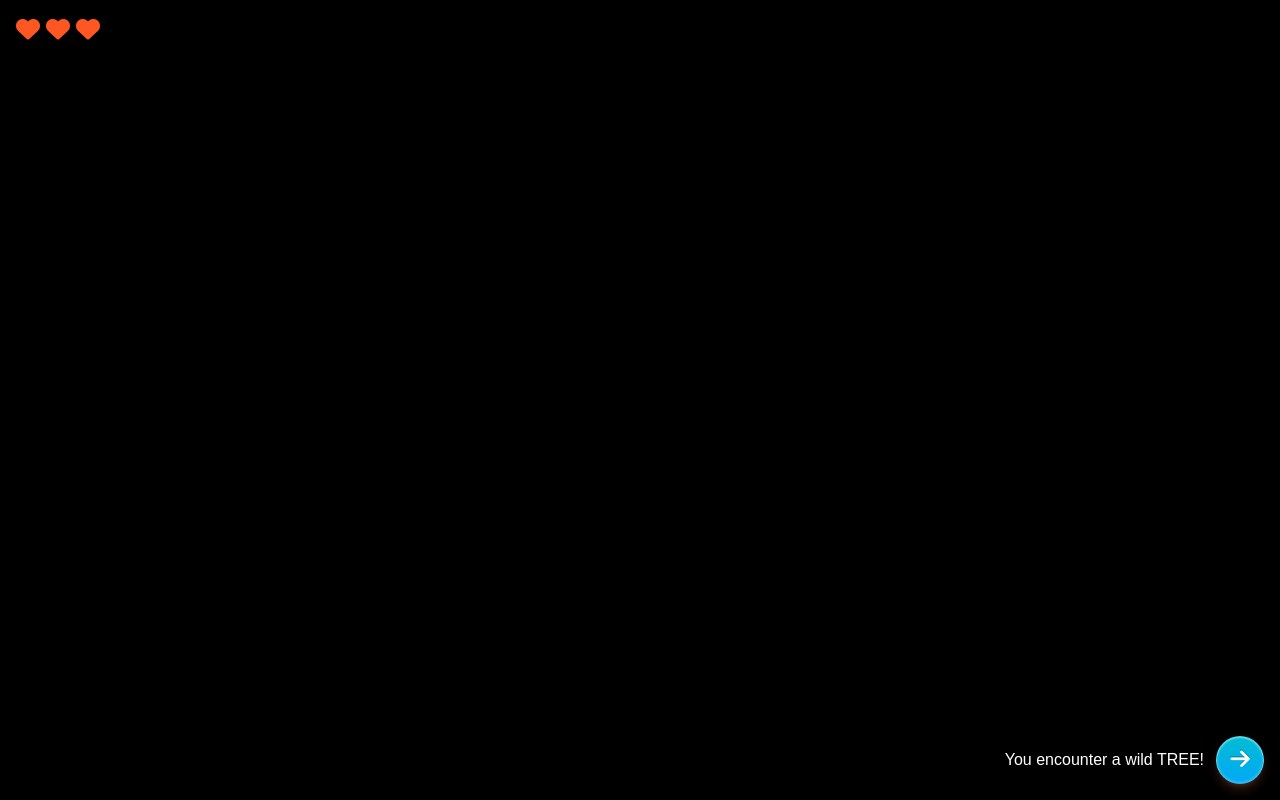
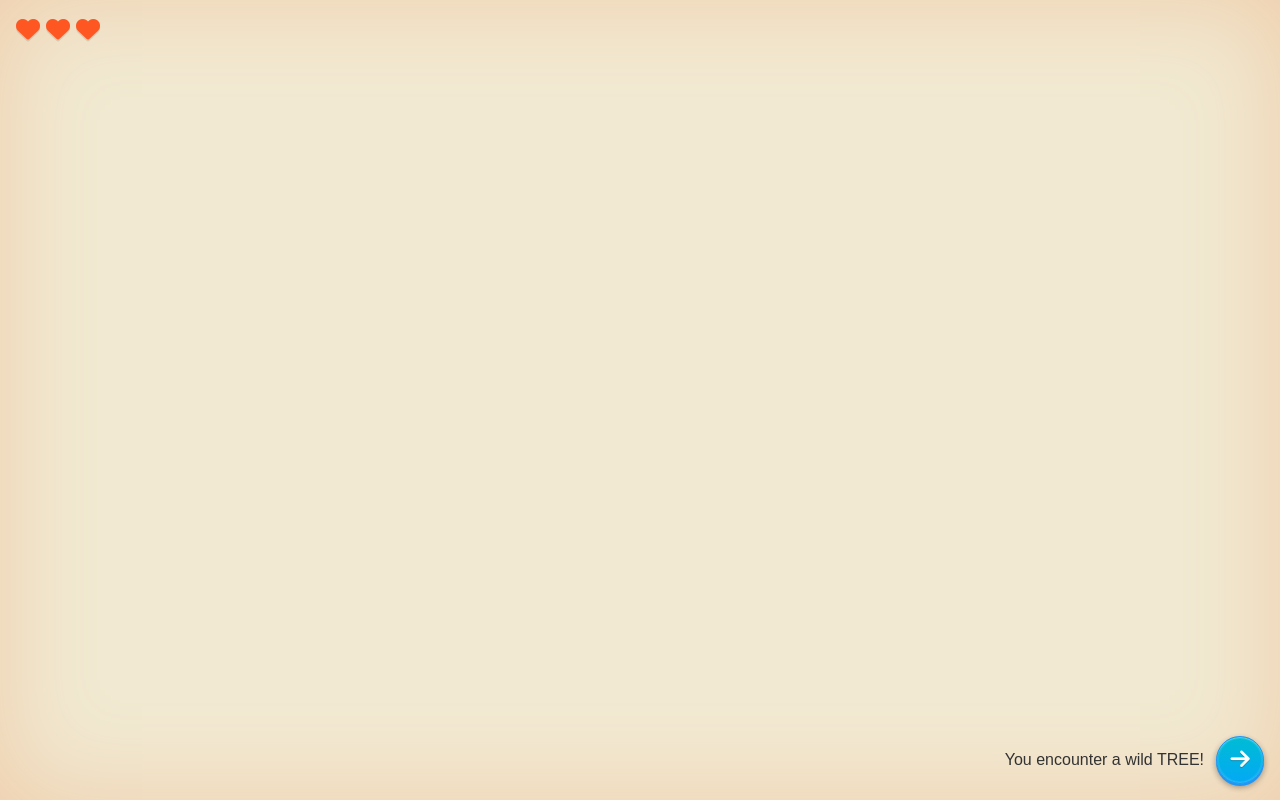
Before and after one commit to AlexjFore/galaborel.github.io, a website: page index.html in a window 1280 px wide. Drawn offline with nearby package versions, Linux system fonts and the light colour scheme.

Commit message:
make things pretty (#5)
* make things pretty

* don't suck

```diff
--- a/css/main.css
+++ b/css/main.css
@@ -19,8 +19,9 @@
 
 body,
 html {
-    background-color: #000;
-    color: #fff;
+    background-color: #f1e9d2;
+    box-shadow: inset 0 0 100px #efcdaa;
+    color: #333;
     display: flex;
     flex-direction: column;
     font: 16px sans-serif;
@@ -43,27 +44,39 @@ footer {
 
 button {
     background-image: linear-gradient(to bottom, #00bcd4, #03a9f4);
-    border: none;
+    border: 1px solid #2196f3;
     border-radius: 50%;
     box-shadow:
-        inset 0 0 0 3px rgba(255, 255, 255, 0.07),
-        inset 0 1px 0 1px rgba(255, 255, 255, 0.3),
-        inset 0 -1px 0 1px rgba(255, 255, 255, 0.1),
-        0 8px 10px 1px rgba(137, 77, 49, 0.14),
-        0 3px 14px 2px rgba(137, 77, 49, 0.12),
-        0 5px 5px -3px rgba(137, 77, 49, 0.4);
+        inset 0 0 0 2px rgba(255, 255, 255, 0.07),
+        inset 0 1px 0 0 rgba(255, 255, 255, 0.3),
+        inset 0 -1px 0 0 rgba(255, 255, 255, 0.1),
+        0 2px 0 0 #2196f3,
+        0 3px 6px rgba(0, 0, 0, 0.16),
+        0 3px 6px rgba(0, 0, 0, 0.23);
     color: #fff;
     flex: 0 0 48px;
     font-size: 22px;
     font-weight: bold;
     height: 48px;
-    text-shadow: 0 -1px 0 rgba(0, 0, 0, 0.3);
+    text-shadow: 0 1px 0 rgba(0, 0, 0, 0.2);
     width: 48px;
     -webkit-appearance: none;
 }
 
+button:active {
+    box-shadow:
+        inset 0 0 0 2px rgba(255, 255, 255, 0.07),
+        inset 0 1px 0 0 rgba(255, 255, 255, 0.3),
+        inset 0 -1px 0 0 rgba(255, 255, 255, 0.1),
+        0 2px 0 0 #2196f3,
+        0 1px 3px rgba(0, 0, 0, 0.12),
+        0 1px 2px rgba(0, 0, 0, 0.24);
+    transform: translateY(2px);
+}
+
 .hp {
     font-size: 24px;
+    text-shadow: 0 2px rgba(0, 0, 0, 0.1);
 }
 
 .hp .fa-heart + .fa-heart,
@@ -76,6 +89,10 @@ button {
     color: #ff5722;
 }
 
+.hp .fa-heart-o {
+    color: #fff;
+}
+
 .message {
     margin: 0;
     margin-right: 12px;
```
